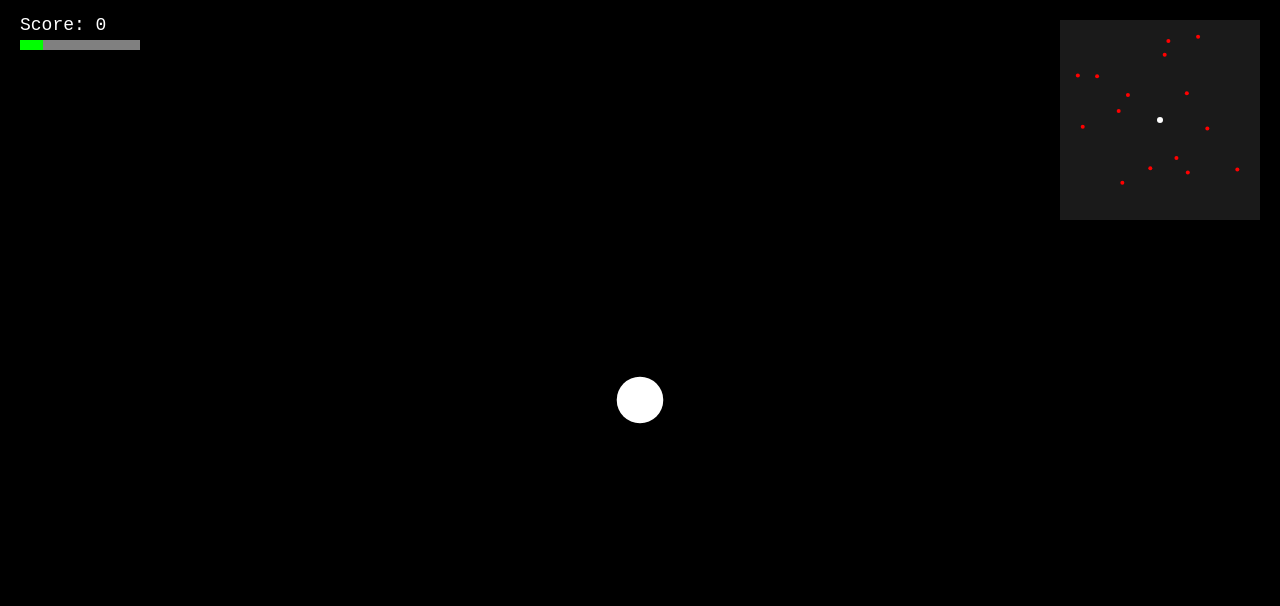
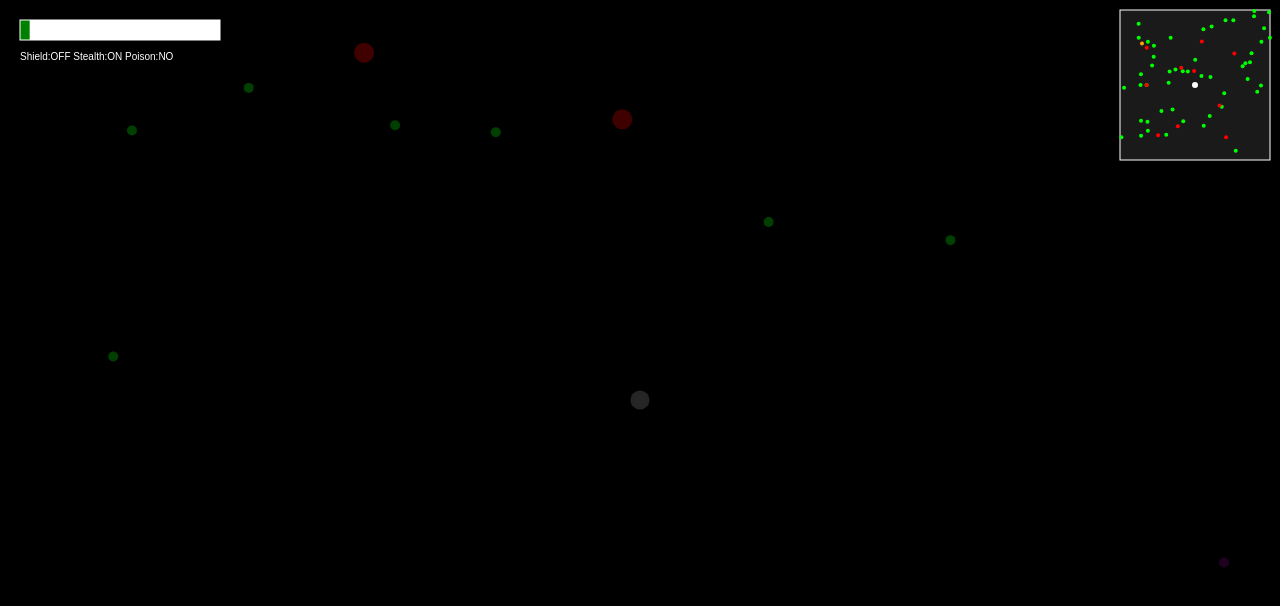
Before and after one commit to Assem-boop/echo-io, a plain HTML site: page index.html in a window 1280 px wide. Drawn offline with Linux system fonts and the light colour scheme.

Commit message:
Initial commit

```diff
--- a/game.js
+++ b/game.js
@@ -1,6 +1,5 @@
 const canvas = document.getElementById('gameCanvas');
 const ctx = canvas.getContext('2d');
-
 canvas.width = window.innerWidth;
 canvas.height = window.innerHeight;
 
@@ -9,249 +8,285 @@ window.addEventListener('resize', () => {
     canvas.height = window.innerHeight;
 });
 
-// Constants
-const WORLD_WIDTH = 4000;
-const WORLD_HEIGHT = 4000;
+const worldWidth = 3000;
+const worldHeight = 3000;
 
-// Player
 const player = {
-    x: WORLD_WIDTH / 2,
-    y: WORLD_HEIGHT / 2,
-    radius: 20,
-    speed: 0,
-    angle: 0,
-    vx: 0,
-    vy: 0
+    x: worldWidth / 2,
+    y: worldHeight / 2,
+    radius: 10,
+    speed: 3,
+    stealth: false,
+    stealthTimer: 0,
+    poisoned: false,
+    poisonTimer: 0,
+    shield: false,
+    dashTimer: 0
 };
 
 const keys = {};
-window.addEventListener('keydown', e => keys[e.key.toLowerCase()] = true);
-window.addEventListener('keyup', e => keys[e.key.toLowerCase()] = false);
+window.addEventListener('keydown', e => {
+    keys[e.key.toLowerCase()] = true;
+    if (e.key === ' ' || e.code === 'Space') createPing(player.x, player.y);
+});
+window.addEventListener('keyup', e => {
+    keys[e.key.toLowerCase()] = false;
+});
 
-// Crystals
+const pings = [];
 const crystals = [];
-for (let i = 0; i < 100; i++) {
+const aiBlobs = [];
+const minions = [];
+const meteors = [];
+const storms = [];
+
+function createCrystals(num) {
+    while (crystals.length < num) {
         crystals.push({
-        x: Math.random() * WORLD_WIDTH,
-        y: Math.random() * WORLD_HEIGHT,
+            x: Math.random() * worldWidth,
+            y: Math.random() * worldHeight,
             radius: 5,
-        visible: false
+            visible: false,
+            type: Math.random() < 0.1 ? 'poison' : 'normal'
         });
     }
+}
 
-// AI blobs
-const aiBlobs = [];
-for (let i = 0; i < 15; i++) {
+function createAIBlobs(num) {
+    while (aiBlobs.length < num) {
         aiBlobs.push({
-        x: Math.random() * WORLD_WIDTH,
-        y: Math.random() * WORLD_HEIGHT,
-        radius: 15,
-        speed: 1.2,
+            x: Math.random() * worldWidth,
+            y: Math.random() * worldHeight,
+            radius: 10,
+            speed: 1.5,
             target: null
         });
     }
-
-// Pings
-const pings = [];
-function createPing(x, y) {
-    pings.push({ x, y, radius: 0, maxRadius: 300, alpha: 1 });
 }
 
-// Mini-map
-const mapSize = 200;
+createCrystals(50);
+createAIBlobs(10);
 
-// Health and score
-let score = 0;
-let gameOver = false;
+function update() {
+    handleMovement();
 
-// Update
-function update() {
-    if (gameOver) return;
+    player.radius -= 0.0015;
+    if (player.radius < 8) endGame();
 
-    // Handle input & velocity with inertia
-    let acc = 0.4 * (1 - (player.radius - 20) / 80); // slower when bigger
-    if (keys['w'] || keys['arrowup'])    player.vy -= acc;
-    if (keys['s'] || keys['arrowdown'])  player.vy += acc;
-    if (keys['a'] || keys['arrowleft'])  player.vx -= acc;
-    if (keys['d'] || keys['arrowright']) player.vx += acc;
-
-    // Friction
-    player.vx *= 0.9;
-    player.vy *= 0.9;
-
-    player.x += player.vx;
-    player.y += player.vy;
-
-    // Clamp to world
-    player.x = Math.max(0, Math.min(WORLD_WIDTH, player.x));
-    player.y = Math.max(0, Math.min(WORLD_HEIGHT, player.y));
-
-    updatePings();
-    updateAIBlobs();
-    checkPingCrystalReveal();
-    checkPlayerCollectCrystal();
-    checkAICollidePlayer();
-
-    player.radius -= 0.002;
-    if (player.radius < 5) gameOver = true;
+    if (player.poisoned) {
+        player.radius -= 0.004;
+        player.poisonTimer--;
+        if (player.poisonTimer <= 0) player.poisoned = false;
     }
 
-function updatePings() {
-    for (let i = pings.length - 1; i >= 0; i--) {
-        const p = pings[i];
-        p.radius += 4;
-        p.alpha = 1 - p.radius / p.maxRadius;
-        if (p.radius > p.maxRadius) pings.splice(i, 1);
-    }
+    updateAI();
+    updateHazards();
+    updateMinions();
+    updatePings();
+    checkCollectCrystals();
+
+    createCrystals(50);
+    createAIBlobs(10);
 }
 
-function updateAIBlobs() {
+function handleMovement() {
+    let dx = 0, dy = 0;
+    if (keys['w'] || keys['arrowup']) dy -= 1;
+    if (keys['s'] || keys['arrowdown']) dy += 1;
+    if (keys['a'] || keys['arrowleft']) dx -= 1;
+    if (keys['d'] || keys['arrowright']) dx += 1;
+
+    let len = Math.hypot(dx, dy);
+    if (len) { dx /= len; dy /= len; }
+
+    let moveSpeed = player.speed * (10 / player.radius);
+    if (player.dashTimer > 0) {
+        moveSpeed *= 2;
+        player.dashTimer--;
+    }
+
+    player.x += dx * moveSpeed;
+    player.y += dy * moveSpeed;
+
+    player.x = Math.max(0, Math.min(worldWidth, player.x));
+    player.y = Math.max(0, Math.min(worldHeight, player.y));
+
+    if (!dx && !dy) {
+        player.stealthTimer++;
+        if (player.stealthTimer > 120) player.stealth = true;
+    } else {
+        player.stealth = false;
+        player.stealthTimer = 0;
+    }
+
+    if (player.radius >= 20 && keys['shift']) player.dashTimer = 30;
+    if (player.radius >= 40 && !player.shield) player.shield = true;
+}
+
+function updateAI() {
     aiBlobs.forEach(blob => {
         if (!blob.target || !crystals.includes(blob.target)) {
             blob.target = crystals[Math.floor(Math.random() * crystals.length)];
         }
-        if (blob.target) {
-            const dx = blob.target.x - blob.x;
-            const dy = blob.target.y - blob.y;
-            const dist = Math.sqrt(dx*dx + dy*dy);
+
+        let dx = 0, dy = 0;
+        let distToPlayer = Math.hypot(player.x - blob.x, player.y - blob.y);
+
+        if (blob.radius < player.radius * 0.8 && !player.stealth) {
+            dx = player.x - blob.x; dy = player.y - blob.y;
+        } else if (blob.radius > player.radius * 1.2 && !player.stealth) {
+            dx = blob.x - player.x; dy = blob.y - player.y;
+        } else if (blob.target) {
+            dx = blob.target.x - blob.x; dy = blob.target.y - blob.y;
+        }
+
+        let dist = Math.hypot(dx, dy);
         if (dist > 1) {
             blob.x += (dx / dist) * blob.speed;
             blob.y += (dy / dist) * blob.speed;
+        }
+
+        if (distToPlayer < blob.radius + player.radius) {
+            if (player.shield) {
+                player.shield = false;
+            } else {
+                player.radius -= blob.radius * 0.2;
+                blob.radius += 1;
             }
         }
     });
 }
 
-function checkPingCrystalReveal() {
-    crystals.forEach(crystal => {
-        pings.forEach(ping => {
-            const dx = crystal.x - ping.x;
-            const dy = crystal.y - ping.y;
-            if (Math.sqrt(dx*dx + dy*dy) < ping.radius) {
-                crystal.visible = true;
+function updateHazards() {
+    if (Math.random() < 0.002) {
+        meteors.push({ x: Math.random() * worldWidth, y: -50, dx: (Math.random()-0.5)*10, dy: Math.random()*5+2 });
     }
+    if (Math.random() < 0.0005) {
+        storms.push({ x: Math.random()*worldWidth, y: Math.random()*worldHeight, radius: 200, dx: (Math.random()-0.5)*2, dy: (Math.random()-0.5)*2 });
+    }
+
+    meteors.forEach(m => {
+        m.x += m.dx; m.y += m.dy;
+        if (Math.hypot(player.x - m.x, player.y - m.y) < player.radius+10) player.radius -= 0.5;
+    });
+    storms.forEach(s => {
+        s.x += s.dx; s.y += s.dy;
+        if (Math.hypot(player.x - s.x, player.y - s.y) < s.radius) player.radius -= 0.1;
+    });
+}
+
+function updateMinions() {
+    minions.length = 0;
+    if (player.radius >= 25) {
+        for (let i=0; i<3; i++) {
+            let angle = (performance.now()/500 + i*2*Math.PI/3);
+            minions.push({ x: player.x + Math.cos(angle)*(player.radius+15), y: player.y + Math.sin(angle)*(player.radius+15) });
+        }
+    }
+    aiBlobs.forEach(blob => {
+        minions.forEach(minion => {
+            let dx = blob.x - minion.x, dy = blob.y - minion.y;
+            let d = Math.hypot(dx,dy);
+            if (d < 20) { blob.x += (dx/d)*2; blob.y += (dy/d)*2; }
         });
     });
 }
 
-function checkPlayerCollectCrystal() {
-    for (let i = crystals.length - 1; i >= 0; i--) {
-        const c = crystals[i];
-        const dx = player.x - c.x;
-        const dy = player.y - c.y;
-        if (Math.sqrt(dx*dx + dy*dy) < player.radius + c.radius) {
-            crystals.splice(i, 1);
-            player.radius += 0.8;
-            score++;
+function checkCollectCrystals() {
+    for (let i=crystals.length-1; i>=0; i--) {
+        let c = crystals[i];
+        if (Math.hypot(c.x - player.x, c.y - player.y) < player.radius + c.radius) {
+            if (c.type==='poison') { player.radius+=2; player.poisoned=true; player.poisonTimer=600; }
+            else player.radius+=1;
+            crystals.splice(i,1);
         }
     }
 }
 
-function checkAICollidePlayer() {
-    aiBlobs.forEach(blob => {
-        const dx = player.x - blob.x;
-        const dy = player.y - blob.y;
-        const dist = Math.sqrt(dx*dx + dy*dy);
-        if (dist < player.radius + blob.radius) {
-            // Damage depends on blob size
-            player.radius -= 0.02 * blob.radius;
-            if (player.radius < 5) gameOver = true;
+function createPing(x,y) { pings.push({x,y,radius:0}); }
+function updatePings() {
+    for (let i=pings.length-1; i>=0; i--) {
+        pings[i].radius+=6;
+        if (pings[i].radius>300) pings.splice(i,1);
     }
+}
+
+function drawFog(camX, camY) {
+    ctx.fillStyle='rgba(0,0,0,0.5)';
+    ctx.fillRect(camX-50, camY-50, canvas.width+100, canvas.height+100);
+    let grad=ctx.createRadialGradient(player.x,player.y,0,player.x,player.y,200);
+    grad.addColorStop(0,'transparent'); grad.addColorStop(1,'rgba(0,0,0,0.5)');
+    ctx.fillStyle=grad; ctx.fillRect(camX-50, camY-50, canvas.width+100, canvas.height+100);
+    pings.forEach(p=>{
+        let g=ctx.createRadialGradient(p.x,p.y,0,p.x,p.y,p.radius/2);
+        g.addColorStop(0,'transparent'); g.addColorStop(1,'rgba(0,0,0,0.5)');
+        ctx.fillStyle=g; ctx.fillRect(camX-50, camY-50, canvas.width+100, canvas.height+100);
     });
 }
 
-// Draw
+function drawMiniMap() {
+    const scale = 150 / worldWidth;
+    ctx.setTransform(1,0,0,1,0,0);
+    ctx.fillStyle = 'rgba(255,255,255,0.1)';
+    ctx.fillRect(canvas.width-160,10,150,150);
+    ctx.strokeStyle='white';
+    ctx.strokeRect(canvas.width-160,10,150,150);
+
+    function drawDot(x,y,color,r=2) {
+        ctx.beginPath(); ctx.arc(canvas.width-160+x*scale,10+y*scale,r,0,2*Math.PI);
+        ctx.fillStyle=color; ctx.fill();
+    }
+
+    crystals.forEach(c=> drawDot(c.x,c.y,'lime'));
+    aiBlobs.forEach(b=> drawDot(b.x,b.y,'red'));
+    meteors.forEach(m=> drawDot(m.x,m.y,'orange'));
+    storms.forEach(s=> drawDot(s.x,s.y,'rgba(255,0,0,0.5)',4));
+    drawDot(player.x,player.y,'white',3);
+}
+
 function draw() {
-    // Camera transform
-    const zoom = 1.2;
-    ctx.setTransform(zoom, 0, 0, zoom, canvas.width/2 - player.x*zoom, canvas.height/2 - player.y*zoom);
+    let camX=player.x-canvas.width/2, camY=player.y-canvas.height/2;
+    ctx.setTransform(1,0,0,1,-camX,-camY);
+    ctx.clearRect(camX,camY,canvas.width,canvas.height);
 
-    // Background
-    ctx.fillStyle = '#000';
-    ctx.fillRect(0, 0, WORLD_WIDTH, WORLD_HEIGHT);
-
-    // Crystals
-    crystals.forEach(c => {
-        if (c.visible) {
-            ctx.beginPath();
-            ctx.arc(c.x, c.y, c.radius, 0, Math.PI*2);
-            ctx.fillStyle = 'lime';
-            ctx.fill();
-        }
+    crystals.forEach(c=>{
+        ctx.beginPath(); ctx.arc(c.x,c.y,c.radius,0,2*Math.PI);
+        ctx.fillStyle=c.type==='poison'?'purple':'lime'; ctx.fill();
     });
 
-    // Pings
-    pings.forEach(p => {
-        ctx.beginPath();
-        ctx.arc(p.x, p.y, p.radius, 0, Math.PI*2);
-        ctx.strokeStyle = `rgba(0,255,255,${p.alpha})`;
-        ctx.lineWidth = 2;
-        ctx.stroke();
-    });
+    meteors.forEach(m=>{ctx.fillStyle='orange';ctx.beginPath();ctx.arc(m.x,m.y,10,0,2*Math.PI);ctx.fill();});
+    storms.forEach(s=>{ctx.fillStyle='rgba(255,0,0,0.1)';ctx.beginPath();ctx.arc(s.x,s.y,s.radius,0,2*Math.PI);ctx.fill();});
 
-    // AI blobs
-    aiBlobs.forEach(blob => {
-        ctx.beginPath();
-        ctx.arc(blob.x, blob.y, blob.radius, 0, Math.PI*2);
-        ctx.fillStyle = 'red';
-        ctx.fill();
-    });
+    aiBlobs.forEach(b=>{ctx.fillStyle='red';ctx.beginPath();ctx.arc(b.x,b.y,b.radius,0,2*Math.PI);ctx.fill();});
+    minions.forEach(m=>{ctx.fillStyle='white';ctx.beginPath();ctx.arc(m.x,m.y,3,0,2*Math.PI);ctx.fill();});
+    ctx.fillStyle=player.poisoned?'pink':(player.stealth?'rgba(255,255,255,0.3)':'white');
+    ctx.beginPath(); ctx.arc(player.x,player.y,player.radius,0,2*Math.PI); ctx.fill();
 
-    // Player
-    ctx.beginPath();
-    ctx.arc(player.x, player.y, player.radius, 0, Math.PI*2);
-    ctx.fillStyle = 'white';
-    ctx.fill();
+    drawFog(camX, camY);
 
-    // UI (fixed screen)
     ctx.setTransform(1,0,0,1,0,0);
-    ctx.fillStyle = 'white';
-    ctx.font = '18px monospace';
-    ctx.fillText(`Score: ${score}`, 20, 30);
+    drawMiniMap();
 
-    // Health bar
-    ctx.fillStyle = 'gray';
-    ctx.fillRect(20, 40, 120, 10);
-    ctx.fillStyle = 'lime';
-    let healthRatio = (player.radius - 5) / (80 - 5);
-    ctx.fillRect(20, 40, 120 * healthRatio, 10);
-
-    // Mini-map
-    ctx.fillStyle = 'rgba(255,255,255,0.1)';
-    ctx.fillRect(canvas.width - mapSize - 20, 20, mapSize, mapSize);
-
-    aiBlobs.forEach(blob => {
-        ctx.beginPath();
-        ctx.arc(canvas.width - mapSize - 20 + blob.x * mapSize / WORLD_WIDTH,
-                20 + blob.y * mapSize / WORLD_HEIGHT, 2, 0, Math.PI*2);
-        ctx.fillStyle = 'red';
-        ctx.fill();
-    });
-
-    ctx.beginPath();
-    ctx.arc(canvas.width - mapSize - 20 + player.x * mapSize / WORLD_WIDTH,
-            20 + player.y * mapSize / WORLD_HEIGHT, 3, 0, Math.PI*2);
-    ctx.fillStyle = 'white';
-    ctx.fill();
-
-    if (gameOver) {
-        ctx.fillStyle = 'rgba(0,0,0,0.7)';
-        ctx.fillRect(0,0,canvas.width,canvas.height);
-        ctx.fillStyle = 'white';
-        ctx.font = '48px monospace';
-        ctx.fillText("GAME OVER", canvas.width/2 - 140, canvas.height/2);
-    }
+    // UI
+    ctx.fillStyle='white';
+    ctx.fillRect(20,20,200,20);
+    ctx.fillStyle='green';
+    ctx.fillRect(20,20,Math.max(0,(player.radius-8)/32*200),20);
+    ctx.strokeStyle='white';
+    ctx.strokeRect(20,20,200,20);
+    ctx.fillStyle='white';
+    ctx.fillText(`Shield:${player.shield?'ON':'OFF'} Stealth:${player.stealth?'ON':'OFF'} Poison:${player.poisoned?'YES':'NO'}`,20,60);
 }
 
-// Loop
-function loop() {
-    update();
-    draw();
-    requestAnimationFrame(loop);
+function endGame(){
+    document.getElementById('gameOver').style.display='flex';
+    cancelAnimationFrame(animHandle);
 }
-loop();
 
-// Mouse click creates pings
-canvas.addEventListener('click', e => {
-    createPing(player.x, player.y);
-});
+function restartGame(){
+    location.reload();
+}
+
+let animHandle;
+function gameLoop(){ update(); draw(); animHandle=requestAnimationFrame(gameLoop); }
+gameLoop();
--- a/style.css
+++ b/style.css
@@ -2,7 +2,28 @@ body {
     margin: 0;
     overflow: hidden;
     background: black;
+    color: white;
+    font-family: monospace;
 }
 canvas {
     display: block;
 }
+#gameOver {
+    position: fixed;
+    top: 0; left: 0;
+    width: 100%; height: 100%;
+    background: rgba(0,0,0,0.85);
+    display: flex;
+    flex-direction: column;
+    align-items: center;
+    justify-content: center;
+}
+#gameOver h1 {
+    font-size: 48px;
+    margin: 20px;
+}
+#gameOver button {
+    font-size: 24px;
+    padding: 10px 30px;
+    cursor: pointer;
+}
```
Also changed, not shown: index.html (+5 -1 lines). Lines whose indentation alone changed are shown as unchanged.
